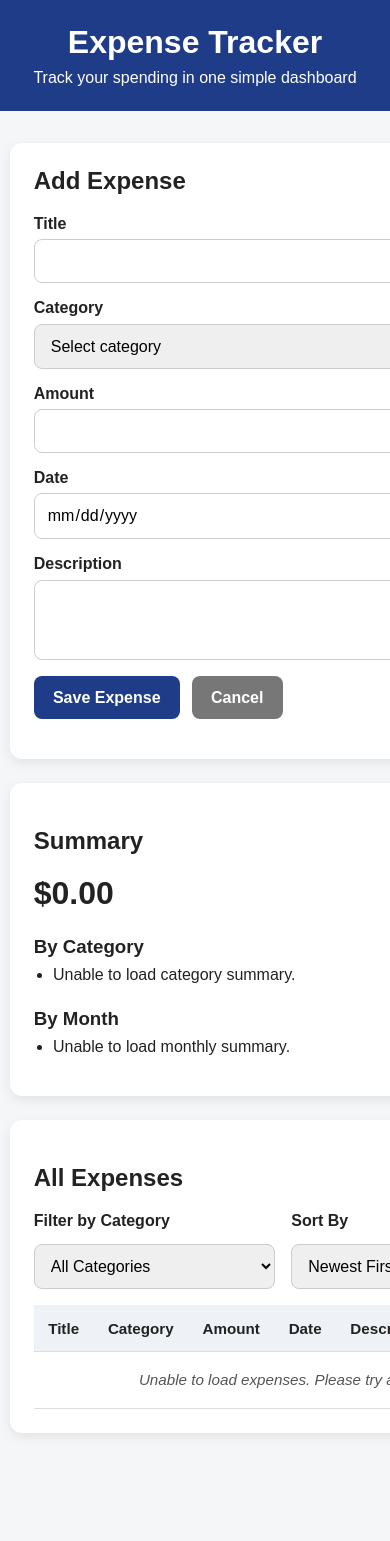
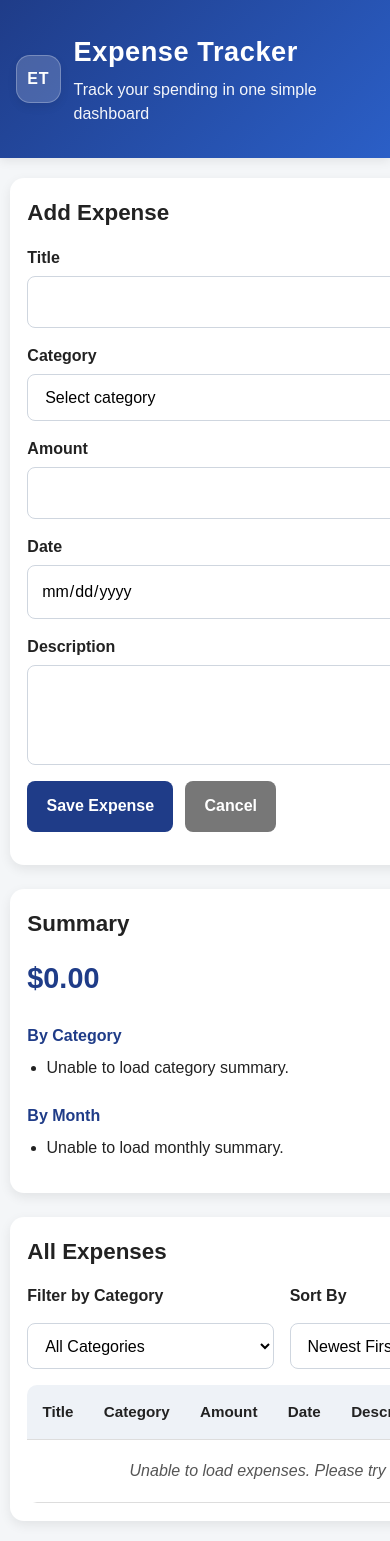
Before and after one commit to DanielMartinezVanegas/expense-tracker, a website: page public/index.html in a window 390 px wide. Shown: the top 1541 px of the page. Before the commit the page ends 1465 px from the top, so only its background shows below. Drawn offline with Linux system fonts and the light colour scheme; no server answers.

Commit message:
Added some styling changes and made some style changes

```diff
--- a/public/index.html
+++ b/public/index.html
@@ -8,10 +8,15 @@
 </head>
 <body>
   <!-- App header shown at the top of the page -->
-  <header class="app-header">
-    <h1>Expense Tracker</h1>
-    <p>Track your spending in one simple dashboard</p>
-  </header>
+<header class="app-header">
+  <div class="brand">
+    <div class="brand-mark">ET</div>
+    <div class="brand-text">
+      <h1>Expense Tracker</h1>
+      <p>Track your spending in one simple dashboard</p>
+    </div>
+  </div>
+</header>
 
   <main class="container">
     <!-- Form card used for both adding and editing expenses -->
@@ -64,7 +69,7 @@
       </form>
 
       <!-- Area used to show success/error feedback messages -->
-      <p id="message"></p>
+      <p id="message" class="status-message"></p>
     </section>
 
     <!-- Summary card showing total, category totals, and monthly totals -->
--- a/public/script.js
+++ b/public/script.js
@@ -446,8 +446,19 @@ function showMessage(text, color) {
   message.textContent = text;
   message.style.color = color;
 
+  message.classList.remove("success", "error", "neutral");
+
+  if (color === "green") {
+    message.classList.add("success");
+  } else if (color === "red") {
+    message.classList.add("error");
+  } else {
+    message.classList.add("neutral");
+  }
+
   setTimeout(() => {
     message.textContent = "";
+    message.classList.remove("success", "error", "neutral");
   }, 3000);
 }
 
--- a/public/style.css
+++ b/public/style.css
@@ -8,22 +8,28 @@ body {
   font-family: Arial, sans-serif;
   background: #f4f6f8;
   color: #222;
+  line-height: 1.5;
 }
 
 /* Header styling */
 .app-header {
   text-align: center;
-  background: #1f3c88;
+  background: linear-gradient(135deg, #1f3c88, #2b5fc7);
   color: white;
-  padding: 2rem 1rem;
+  padding: 2.5rem 1rem;
+  box-shadow: 0 3px 10px rgba(0, 0, 0, 0.08);
 }
 
 .app-header h1 {
-  margin: 0 0 0.5rem;
+  margin: 0 0 0.4rem;
+  font-size: 2rem;
+  letter-spacing: 0.02em;
 }
 
 .app-header p {
   margin: 0;
+  font-size: 1rem;
+  opacity: 0.95;
 }
 
 /* Main page container */
@@ -39,13 +45,21 @@ body {
 .card {
   background: white;
   padding: 1.5rem;
-  border-radius: 12px;
+  border-radius: 14px;
   box-shadow: 0 4px 12px rgba(0, 0, 0, 0.08);
+}
+
+.card h2 {
+  margin-top: 0;
+  margin-bottom: 1rem;
+  font-size: 1.4rem;
 }
 
 .card h3 {
   margin-top: 1.5rem;
   margin-bottom: 0.5rem;
+  font-size: 1rem;
+  color: #1f3c88;
 }
 
 /* Form layout */
@@ -60,7 +74,6 @@ label {
   font-weight: bold;
 }
 
-/* Keep form controls visually consistent */
 input,
 select,
 textarea,
@@ -71,9 +84,15 @@ button {
 input,
 select,
 textarea {
-  padding: 0.75rem;
-  border: 1px solid #ccc;
+  padding: 0.8rem;
+  border: 1px solid #cfd6df;
   border-radius: 8px;
+  background: #fff;
+}
+
+textarea {
+  resize: vertical;
+  min-height: 90px;
 }
 
 /* Button styling */
@@ -86,7 +105,7 @@ textarea {
 button {
   border: none;
   border-radius: 8px;
-  padding: 0.8rem 1.2rem;
+  padding: 0.85rem 1.2rem;
   cursor: pointer;
   background: #1f3c88;
   color: white;
@@ -108,7 +127,7 @@ button.edit-btn {
 
 /* Interactive feedback states */
 button:hover {
-  opacity: 0.92;
+  opacity: 0.94;
   transform: translateY(-1px);
 }
 
@@ -131,13 +150,15 @@ select:focus,
 textarea:focus {
   outline: 3px solid rgba(31, 60, 136, 0.2);
   outline-offset: 2px;
+  border-color: #1f3c88;
 }
 
-/* Summary card styles */
+/* Summary styling */
 .summary-box {
-  font-size: 2rem;
+  font-size: 2.2rem;
   font-weight: bold;
   margin-bottom: 1rem;
+  color: #1f3c88;
 }
 
 .summary-list {
@@ -145,26 +166,33 @@ textarea:focus {
   margin-top: 0.5rem;
 }
 
+.summary-list li {
+  margin-bottom: 0.35rem;
+}
+
 /* Table layout */
 .table-wrapper {
   overflow-x: auto;
+  border-radius: 10px;
 }
 
 table {
   width: 100%;
   border-collapse: collapse;
+  background: white;
 }
 
 th,
 td {
   text-align: left;
-  padding: 0.9rem;
+  padding: 0.95rem;
   border-bottom: 1px solid #ddd;
   vertical-align: top;
 }
 
 th {
   background: #eef2f7;
+  font-size: 0.95rem;
 }
 
 tbody tr:hover {
@@ -175,7 +203,7 @@ tbody td {
   word-break: break-word;
 }
 
-/* Styling for empty, loading, and error rows */
+/* Styling for loading, empty, and error rows */
 tbody tr td[colspan] {
   text-align: center;
   font-style: italic;
@@ -183,10 +211,37 @@ tbody tr td[colspan] {
   padding: 1.2rem;
 }
 
-/* Message feedback area */
-#message {
+/* Status / feedback messages */
+.status-message {
   margin-top: 1rem;
-  font-weight: bold;
+  font-weight: 600;
+  border-radius: 8px;
+  padding: 0;
+  min-height: 0;
+}
+
+.status-message.success,
+.status-message.error,
+.status-message.neutral {
+  padding: 0.85rem 1rem;
+}
+
+.status-message.success {
+  background: #e8f5e9;
+  color: #1b5e20 !important;
+  border: 1px solid #a5d6a7;
+}
+
+.status-message.error {
+  background: #ffebee;
+  color: #b71c1c !important;
+  border: 1px solid #ef9a9a;
+}
+
+.status-message.neutral {
+  background: #f3f4f6;
+  color: #444 !important;
+  border: 1px solid #d6d9de;
 }
 
 /* Edit mode highlight */
@@ -216,18 +271,71 @@ tbody tr td[colspan] {
   min-width: 220px;
 }
 
+.brand {
+  display: inline-flex;
+  align-items: center;
+  gap: 1rem;
+  text-align: left;
+}
+
+.brand-mark {
+  width: 56px;
+  height: 56px;
+  border-radius: 14px;
+  background: rgba(255, 255, 255, 0.18);
+  border: 1px solid rgba(255, 255, 255, 0.25);
+  display: flex;
+  align-items: center;
+  justify-content: center;
+  font-weight: bold;
+  font-size: 1.1rem;
+  letter-spacing: 0.05em;
+  box-shadow: 0 4px 10px rgba(0, 0, 0, 0.08);
+}
+
+.brand-text h1 {
+  margin: 0 0 0.35rem;
+}
+
+.brand-text p {
+  margin: 0;
+}
+
+@media (max-width: 768px) {
+  .brand {
+    gap: 0.8rem;
+  }
+
+  .brand-mark {
+    width: 48px;
+    height: 48px;
+    font-size: 1rem;
+  }
+
+  .brand-text {
+    text-align: left;
+  }
+}
+
 /* Mobile responsiveness */
 @media (max-width: 768px) {
   .container {
     width: 95%;
+    margin: 1.25rem auto;
   }
 
   .app-header {
-    padding: 1.5rem 1rem;
+    padding: 2rem 1rem;
   }
 
-  th,
-  td {
-    font-size: 0.95rem;
+  .app-header h1 {
+    font-size: 1.7rem;
   }
-}
+
+    .card {
+      padding: 1.1rem;
+    }
+      .summary-box {
+          font-size: 1.8rem;
+      }
+  }
```
